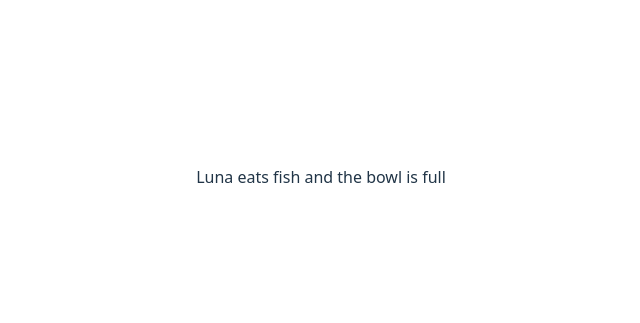
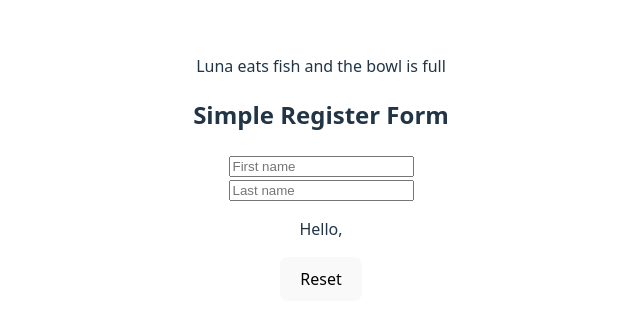
Before and after one commit to waqiyuddev/meta-react-basic, a React (Vite) app in the folder vite-project/: page / in a window 1280 px wide. Shown: the part 223-546 px from the top of the page, without its empty margins (319-959 px from the left). Built offline with nearby package versions, Linux system fonts and the light colour scheme.

Commit message:
Hooks + Form

```diff
--- a/vite-project/src/App.tsx
+++ b/vite-project/src/App.tsx
@@ -4,6 +4,7 @@ import './App.css'
 // import Card from './assets/Components/Card'
 // import GuessNumber from './assets/Components/GuessNumber'
 import Cat from './assets/Components/ParChiGra/Cat'
+import SimpleForm from './assets/Components/SimpleForm'
 
 function App() {
   return (
@@ -23,6 +24,8 @@ function App() {
       {/* <GuessNumber /> */}
 
       <Cat />
+
+      <SimpleForm />
     </div>
   );
 }
--- /dev/null
+++ b/vite-project/src/assets/Components/SimpleForm.tsx
@@ -0,0 +1,59 @@
+import { useState } from "react";
+
+type FormState = {
+    firstName: string;
+    lastName: string;
+};
+
+export default function SimpleForm() {
+    const [form, setForm] = useState<FormState>({
+        firstName: "",
+        lastName: "",
+    });
+
+    function handleChange(e: React.ChangeEvent<HTMLInputElement>) {
+        const { name, value } = e.target;
+
+        setForm({
+            ...form,
+            [name]: value,
+        });
+    }
+
+    function handleReset() {
+        setForm({
+            firstName: "",
+            lastName: "",
+        });
+    }
+
+    return (
+        <div>
+            <h2>Simple Register Form</h2>
+
+            <input
+                type="text"
+                name="firstName"
+                placeholder="First name"
+                value={form.firstName}
+                onChange={handleChange}
+            />
+
+            <br />
+
+            <input
+                type="text"
+                name="lastName"
+                placeholder="Last name"
+                value={form.lastName}
+                onChange={handleChange}
+            />
+
+            <p>
+                Hello, {form.firstName} {form.lastName}
+            </p>
+
+            <button onClick={handleReset}>Reset</button>
+        </div>
+    );
+}
```
